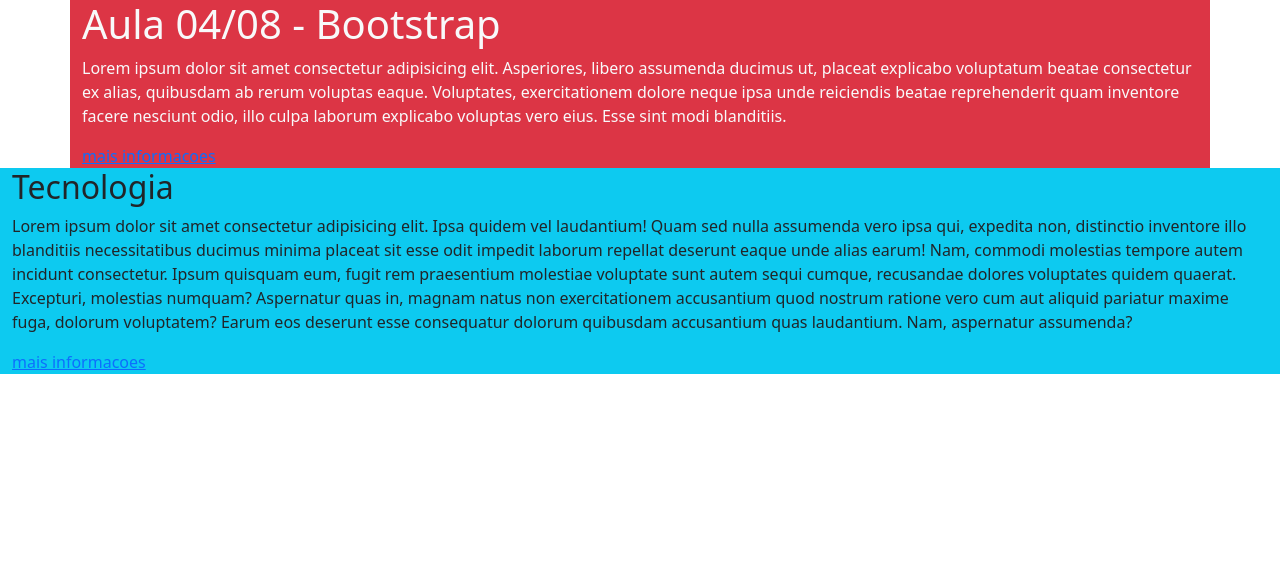
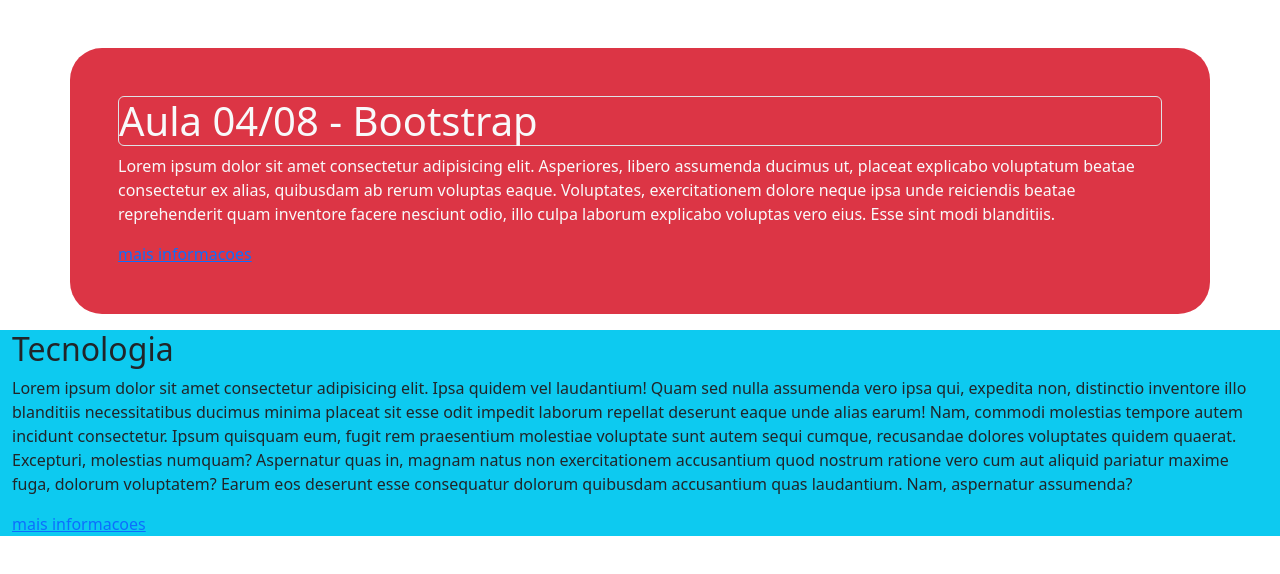
Before and after one commit to phfarath/aula-04-08, a plain HTML site: page index.html in a window 1280 px wide. Drawn offline with nearby package versions, Linux system fonts and the light colour scheme.

Commit message:
aulafront-04-08

```diff
--- a/index.html
+++ b/index.html
@@ -14,9 +14,9 @@
 </head>
 
 <body>
-  <div class="container bg-danger text-light">
+   <div class="container bg-danger text-light mt-5 mb-3 p-5 rounded-5"> <!--utilizacao do bootstrap no codigo  -->
 
-    <h1>Aula 04/08 - Bootstrap</h1>
+    <h1 class="border rounded-2">Aula 04/08 - Bootstrap</h1>
 
     <p>
       Lorem ipsum dolor sit amet consectetur adipisicing elit. Asperiores, libero assumenda ducimus ut, placeat explicabo voluptatum beatae consectetur ex alias, quibusdam ab rerum voluptas eaque. Voluptates, exercitationem dolore neque ipsa unde reiciendis beatae reprehenderit quam inventore facere nesciunt odio, illo culpa laborum explicabo voluptas vero eius. Esse sint modi blanditiis.
```
